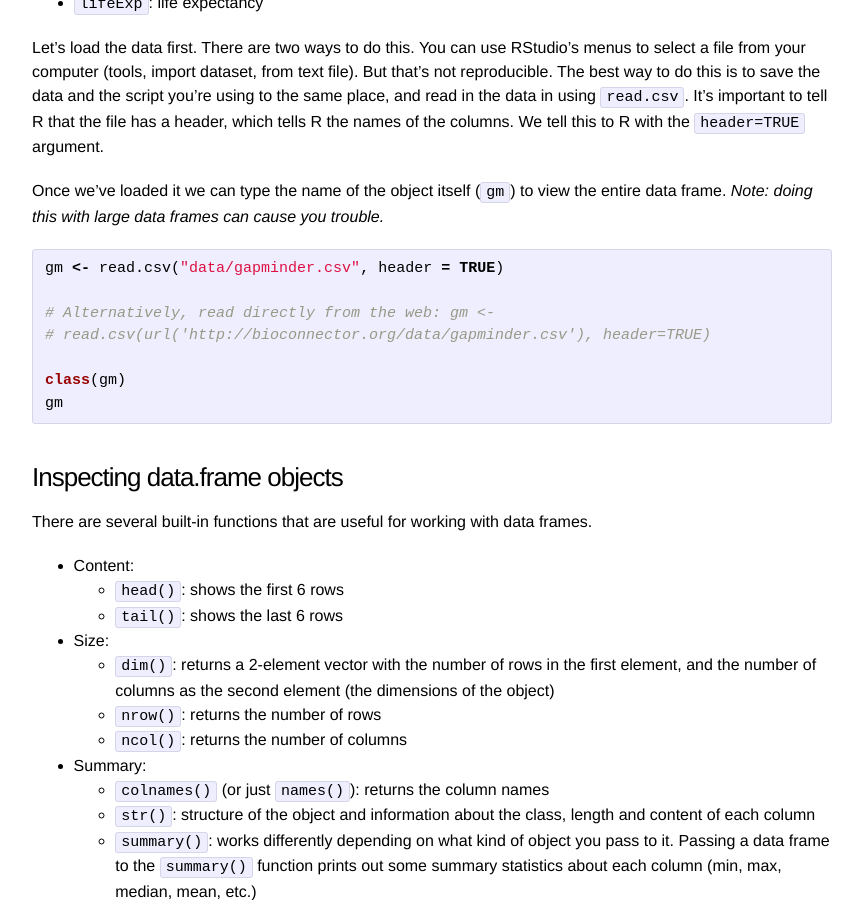
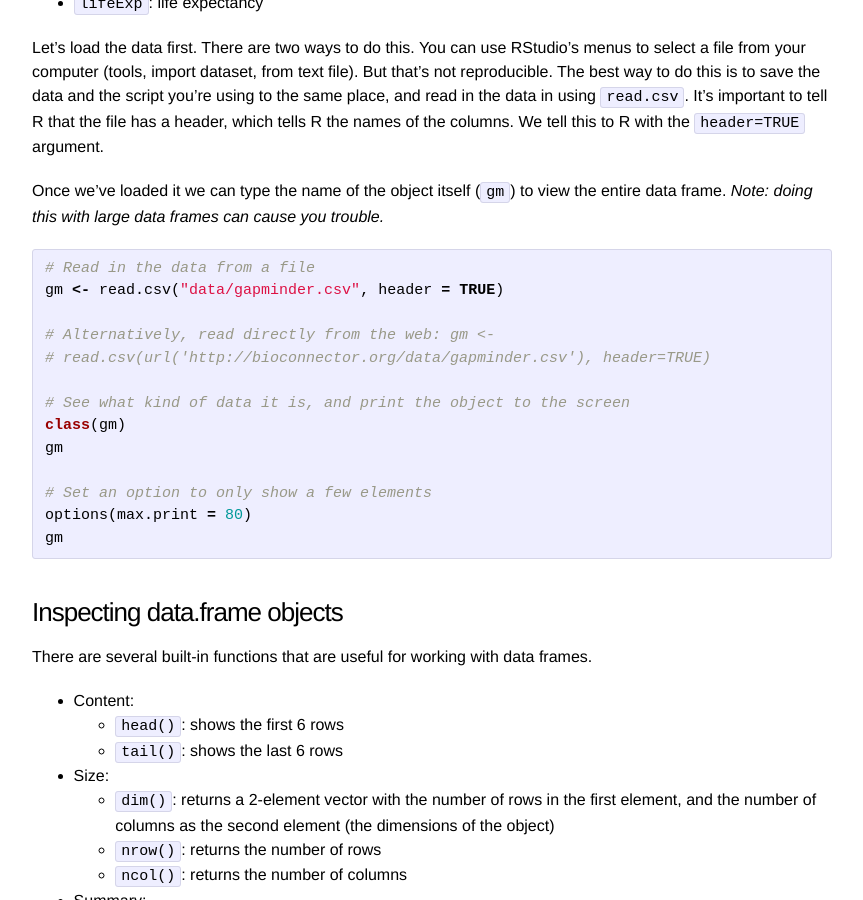
Before and after one commit to bioconnector/workshops2015, a Jekyll site: the page built from lessons/r/r-intro.md, in a window 1280 px wide and 900 px high, scrolled down 7907 px. Shown: the whole window, without its empty margins (208-1071 px from the left). Built offline with Jekyll 4.4.1, drawn with Linux system fonts in a browser that asks for light colours; Markdown is read by kramdown in place of the engine named in the settings.

Commit message:
added max print option

````diff
--- a/lessons/r/r-intro.Rmd
+++ b/lessons/r/r-intro.Rmd
@@ -293,12 +293,18 @@ Let's load the data first. There are two ways to do this. You can use RStudio's
 Once we've loaded it we can type the name of the object itself (`gm`) to view the entire data frame. *Note: doing this with large data frames can cause you trouble.*
 
 ```{r readGapminder}
+# Read in the data from a file
 gm <- read.csv("data/gapminder.csv", header=TRUE)
 
 # Alternatively, read directly from the web:
 # gm <- read.csv(url("http://bioconnector.org/data/gapminder.csv"), header=TRUE)
 
+# See what kind of data it is, and print the object to the screen
 class(gm)
+gm
+
+# Set an option to only show a few elements
+options(max.print=80)
 gm
 ```
 
--- a/lessons/r/r-intro.md
+++ b/lessons/r/r-intro.md
@@ -312,12 +312,18 @@ Once we've loaded it we can type the name of the object itself (`gm`) to view th
 
 
 ```r
+# Read in the data from a file
 gm <- read.csv("data/gapminder.csv", header = TRUE)
 
 # Alternatively, read directly from the web: gm <-
 # read.csv(url('http://bioconnector.org/data/gapminder.csv'), header=TRUE)
 
+# See what kind of data it is, and print the object to the screen
 class(gm)
+gm
+
+# Set an option to only show a few elements
+options(max.print = 80)
 gm
 ```
 
````
